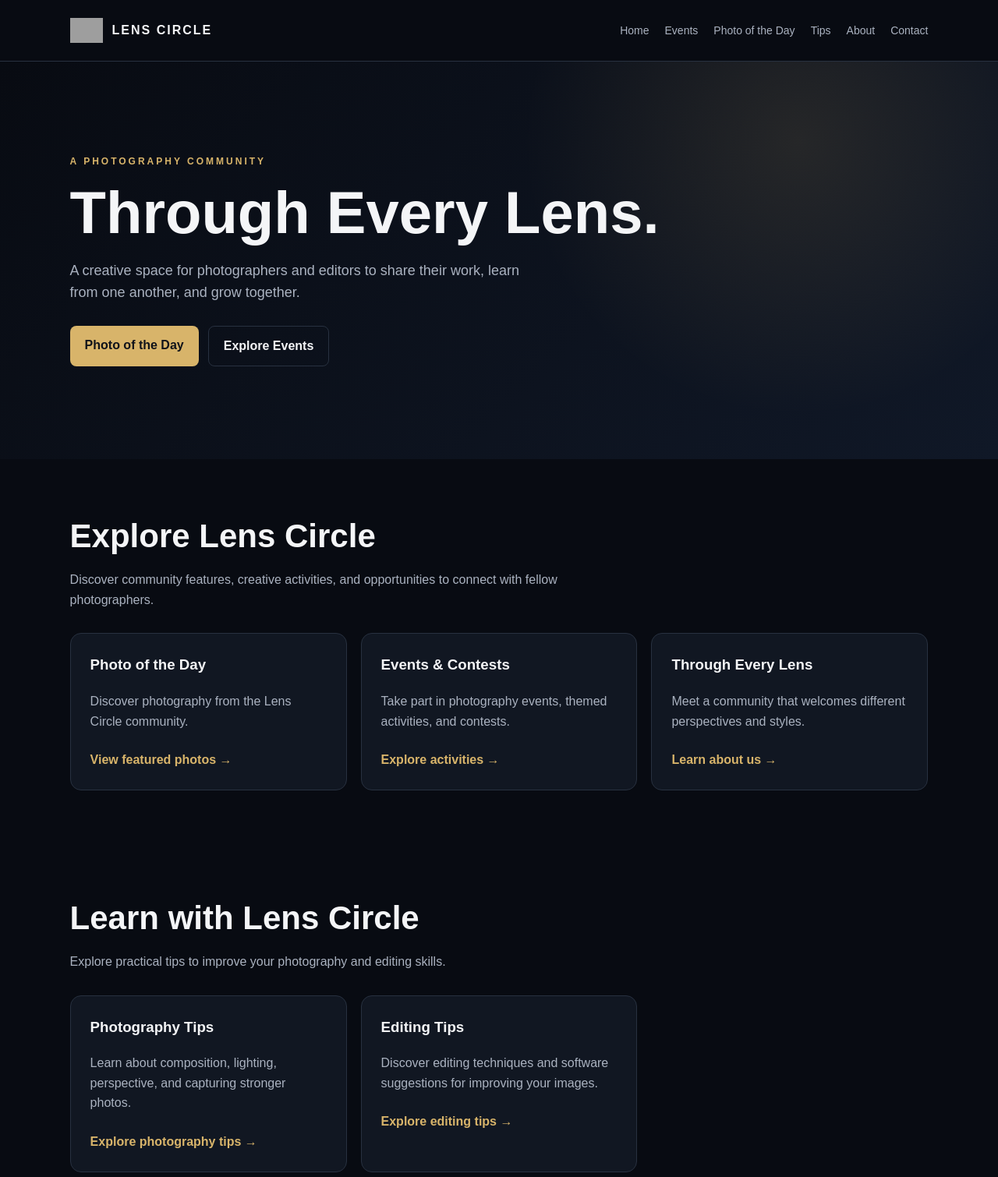
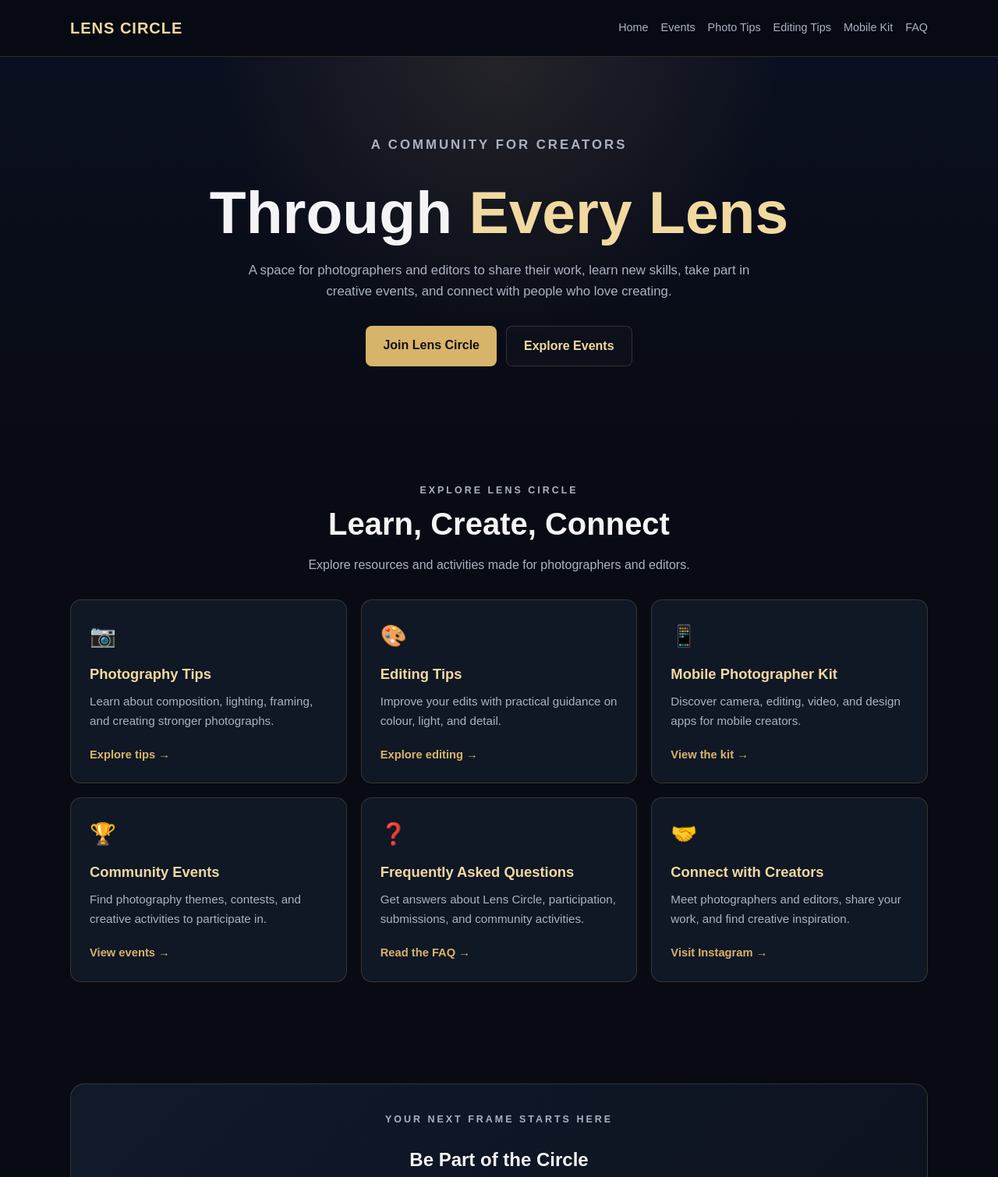
Before and after one commit to lenscircle/lenscirclecommunity, a plain HTML site: page home.html in a window 1280 px wide. Shown: the top 1510 px of the page at 78% size. Drawn offline with Linux system fonts and the light colour scheme; grey boxes are pictures that could not be loaded.

Commit message:
Update home.html

```diff
--- a/home.html
+++ b/home.html
@@ -9,323 +9,389 @@
 
   <style>
     :root {
-      --bg: #080b12;
-      --panel: #111722;
-      --text: #f4f5f7;
-      --muted: #aab2c0;
+      --background: #080b14;
+      --surface: #101725;
+      --surface-light: #151f30;
       --gold: #d8b46a;
-      --border: #283140;
+      --gold-light: #f1d99f;
+      --text: #f4f4f6;
+      --muted: #aab3c2;
+      --border: rgba(216, 180, 106, 0.2);
     }
 
-    * { box-sizing: border-box; }
+    * {
+      box-sizing: border-box;
+      margin: 0;
+      padding: 0;
+    }
 
-    html { scroll-behavior: smooth; }
+    html {
+      scroll-behavior: smooth;
+    }
 
     body {
-      margin: 0;
-      background: var(--bg);
+      font-family: Arial, Helvetica, sans-serif;
+      background: var(--background);
       color: var(--text);
-      font-family: Arial, sans-serif;
       line-height: 1.6;
     }
 
-    a { color: inherit; text-decoration: none; }
+    a {
+      color: inherit;
+      text-decoration: none;
+    }
+
+    .container {
+      width: min(1100px, 92%);
+      margin: 0 auto;
+    }
 
     header {
+      background: rgba(8, 11, 20, 0.96);
+      border-bottom: 1px solid var(--border);
+      position: sticky;
+      top: 0;
+      z-index: 10;
+      backdrop-filter: blur(12px);
+    }
+
+    .navbar {
+      min-height: 72px;
       display: flex;
       align-items: center;
       justify-content: space-between;
       gap: 20px;
-      padding: 18px 7%;
-      border-bottom: 1px solid var(--border);
     }
 
     .brand {
-      display: flex;
-      align-items: center;
-      gap: 12px;
-      font-weight: bold;
-      letter-spacing: 2px;
-    }
-
-    .brand img {
-      width: 42px;
-      height: 42px;
-      object-fit: contain;
+      color: var(--gold-light);
+      font-size: 1.25rem;
+      font-weight: 800;
+      letter-spacing: 1px;
+      white-space: nowrap;
     }
 
     nav {
       display: flex;
       flex-wrap: wrap;
-      gap: 20px;
-      color: var(--muted);
-      font-size: 14px;
+      justify-content: flex-end;
+      gap: 16px;
     }
 
-    nav a:hover, footer a:hover { color: var(--gold); }
+    nav a {
+      color: var(--muted);
+      font-size: 0.9rem;
+      transition: color 0.2s ease;
+    }
+
+    nav a:hover {
+      color: var(--gold-light);
+    }
 
     .hero {
-      min-height: 510px;
-      display: flex;
-      align-items: center;
-      padding: 80px 7%;
+      padding: 100px 0 85px;
+      text-align: center;
       background:
-        radial-gradient(circle at 80% 20%, rgba(216,180,106,.12), transparent 32%),
-        linear-gradient(135deg, #080b12, #101827);
+        radial-gradient(circle at top, rgba(216, 180, 106, 0.12), transparent 45%),
+        linear-gradient(180deg, #0b1020, var(--background));
     }
-
-    .hero-content { max-width: 760px; }
 
     .eyebrow {
       color: var(--gold);
+      text-transform: uppercase;
       letter-spacing: 3px;
-      text-transform: uppercase;
-      font-size: 12px;
-      font-weight: bold;
+      font-size: 0.78rem;
+      font-weight: 700;
+      margin-bottom: 16px;
     }
 
     h1 {
-      margin: 15px 0;
-      font-size: clamp(42px, 8vw, 76px);
-      line-height: 1.08;
+      font-size: clamp(2.4rem, 7vw, 4.8rem);
+      line-height: 1.1;
+      margin-bottom: 20px;
+    }
+
+    h1 span {
+      color: var(--gold-light);
     }
 
     .hero p {
-      max-width: 600px;
       color: var(--muted);
-      font-size: 18px;
+      max-width: 650px;
+      margin: 0 auto 30px;
+      font-size: 1.05rem;
     }
 
-    .buttons {
+    .button-row {
       display: flex;
+      justify-content: center;
       flex-wrap: wrap;
       gap: 12px;
-      margin-top: 28px;
     }
 
     .button {
       display: inline-block;
-      padding: 12px 19px;
+      padding: 12px 22px;
       border-radius: 8px;
-      background: var(--gold);
-      color: #10131a;
-      font-weight: bold;
+      font-weight: 700;
+      transition: transform 0.2s ease, background 0.2s ease;
     }
 
-    .button.secondary {
-      background: transparent;
-      color: var(--text);
-      border: 1px solid var(--border);
+    .button:hover {
+      transform: translateY(-2px);
     }
 
-    section { padding: 65px 7%; }
+    .button-primary {
+      background: var(--gold);
+      color: #111;
+    }
+
+    .button-secondary {
+      border: 1px solid var(--border);
+      color: var(--gold-light);
+      background: rgba(255, 255, 255, 0.02);
+    }
+
+    section {
+      padding: 65px 0;
+    }
 
     .section-heading {
-      margin: 0 0 10px;
-      font-size: clamp(28px, 5vw, 42px);
+      text-align: center;
+      margin-bottom: 32px;
     }
 
-    .section-intro {
-      max-width: 650px;
-      margin: 0 0 30px;
-      color: var(--muted);
+    .section-heading h2 {
+      font-size: clamp(1.7rem, 4vw, 2.5rem);
+      margin-bottom: 8px;
     }
 
-    .cards {
+    .section-heading p {
+      color: var(--muted);
+      max-width: 650px;
+      margin: 0 auto;
+    }
+
+    .grid {
       display: grid;
       grid-template-columns: repeat(3, minmax(0, 1fr));
       gap: 18px;
     }
 
     .card {
-      padding: 25px;
-      background: var(--panel);
+      background: var(--surface);
       border: 1px solid var(--border);
       border-radius: 14px;
+      padding: 24px;
+      transition: transform 0.2s ease, border-color 0.2s ease;
     }
 
-    .card h3 { margin-top: 0; }
-
-    .card p { color: var(--muted); }
-
-    .card-link {
-      display: inline-block;
-      margin-top: 8px;
-      color: var(--gold);
-      font-weight: bold;
+    .card:hover {
+      transform: translateY(-4px);
+      border-color: rgba(216, 180, 106, 0.55);
     }
 
-    .about-section {
-      background: #0d121b;
-      border-top: 1px solid var(--border);
-      border-bottom: 1px solid var(--border);
-    }
-
-    .about-content { max-width: 780px; }
-
-    .about-content p { color: var(--muted); }
-
-    .join-section { text-align: center; }
-
-    .join-section p {
-      max-width: 620px;
-      margin: 0 auto;
-      color: var(--muted);
-    }
-
-    .join-section .buttons { justify-content: center; }
-
-    footer {
-      padding: 25px 7%;
-      border-top: 1px solid var(--border);
-      color: var(--muted);
-      text-align: center;
-      font-size: 13px;
-    }
-
-    .footer-links {
-      display: flex;
-      flex-wrap: wrap;
-      justify-content: center;
-      gap: 18px;
+    .card-icon {
+      font-size: 1.7rem;
       margin-bottom: 12px;
     }
 
-    @media (max-width: 800px) {
-      .cards { grid-template-columns: 1fr; }
-      .hero { min-height: 430px; }
+    .card h3 {
+      color: var(--gold-light);
+      margin-bottom: 9px;
+      font-size: 1.15rem;
     }
 
-    @media (max-width: 600px) {
-      header { align-items: flex-start; flex-direction: column; }
-      nav { gap: 14px; }
-      section { padding: 48px 6%; }
-      .hero { padding: 65px 6%; }
+    .card p {
+      color: var(--muted);
+      font-size: 0.95rem;
+      margin-bottom: 18px;
+    }
+
+    .card-link {
+      color: var(--gold);
+      font-weight: 700;
+      font-size: 0.92rem;
+    }
+
+    .community-panel {
+      background: linear-gradient(135deg, #111a2b, #0c111d);
+      border: 1px solid var(--border);
+      border-radius: 18px;
+      padding: 36px;
+      text-align: center;
+    }
+
+    .community-panel h2 {
+      margin-bottom: 10px;
+    }
+
+    .community-panel p {
+      color: var(--muted);
+      max-width: 650px;
+      margin: 0 auto 22px;
+    }
+
+    footer {
+      border-top: 1px solid var(--border);
+      padding: 25px 0;
+      text-align: center;
+      color: var(--muted);
+      font-size: 0.88rem;
+    }
+
+    @media (max-width: 760px) {
+      .navbar {
+        padding: 14px 0;
+        align-items: flex-start;
+        flex-direction: column;
+      }
+
+      nav {
+        justify-content: flex-start;
+        gap: 12px;
+      }
+
+      .hero {
+        padding: 75px 0 65px;
+      }
+
+      .grid {
+        grid-template-columns: 1fr;
+      }
+
+      .community-panel {
+        padding: 28px 20px;
+      }
     }
   </style>
 </head>
 
 <body>
   <header>
-    <a class="brand" href="home.html">
-      <img src="logo.png" alt="Lens Circle logo">
-      <span>LENS CIRCLE</span>
-    </a>
+    <div class="container navbar">
+      <a class="brand" href="home.html">LENS CIRCLE</a>
 
       <nav aria-label="Main navigation">
         <a href="home.html">Home</a>
         <a href="events.html">Events</a>
-      <a href="photo-of-the-day.html">Photo of the Day</a>
-      <a href="#tips">Tips</a>
-      <a href="about.html">About</a>
-      <a href="contact.html">Contact</a>
+        <a href="photography-tips.html">Photo Tips</a>
+        <a href="editing-tips.html">Editing Tips</a>
+        <a href="mobile-photographer-kit.html">Mobile Kit</a>
+        <a href="faq.html">FAQ</a>
       </nav>
+    </div>
   </header>
 
   <main>
     <section class="hero">
-      <div class="hero-content">
-        <div class="eyebrow">A photography community</div>
-        <h1>Through Every Lens.</h1>
+      <div class="container">
+        <p class="eyebrow">A Community for Creators</p>
+        <h1>Through <span>Every Lens</span></h1>
         <p>
-          A creative space for photographers and editors to share their work,
-          learn from one another, and grow together.
+          A space for photographers and editors to share their work,
+          learn new skills, take part in creative events, and connect
+          with people who love creating.
         </p>
-        <div class="buttons">
-          <a class="button" href="photo-of-the-day.html">Photo of the Day</a>
-          <a class="button secondary" href="events.html">Explore Events</a>
+
+        <div class="button-row">
+          <a class="button button-primary"
+             href="https://www.instagram.com/lenscirclecommunity/"
+             target="_blank" rel="noopener">
+            Join Lens Circle
+          </a>
+          <a class="button button-secondary" href="events.html">
+            Explore Events
+          </a>
         </div>
       </div>
     </section>
 
-    <section id="community">
-      <h2 class="section-heading">Explore Lens Circle</h2>
-      <p class="section-intro">
-        Discover community features, creative activities, and opportunities
-        to connect with fellow photographers.
-      </p>
+    <section>
+      <div class="container">
+        <div class="section-heading">
+          <p class="eyebrow">Explore Lens Circle</p>
+          <h2>Learn, Create, Connect</h2>
+          <p>Explore resources and activities made for photographers and editors.</p>
+        </div>
 
-      <div class="cards">
+        <div class="grid">
           <article class="card">
-          <h3>Photo of the Day</h3>
-          <p>Discover photography from the Lens Circle community.</p>
-          <a class="card-link" href="photo-of-the-day.html">View featured photos →</a>
+            <div class="card-icon">📷</div>
+            <h3>Photography Tips</h3>
+            <p>Learn about composition, lighting, framing, and creating stronger photographs.</p>
+            <a class="card-link" href="photography-tips.html">Explore tips →</a>
           </article>
 
           <article class="card">
-          <h3>Events &amp; Contests</h3>
-          <p>Take part in photography events, themed activities, and contests.</p>
-          <a class="card-link" href="events.html">Explore activities →</a>
+            <div class="card-icon">🎨</div>
+            <h3>Editing Tips</h3>
+            <p>Improve your edits with practical guidance on colour, light, and detail.</p>
+            <a class="card-link" href="editing-tips.html">Explore editing →</a>
           </article>
 
           <article class="card">
-          <h3>Through Every Lens</h3>
-          <p>Meet a community that welcomes different perspectives and styles.</p>
-          <a class="card-link" href="about.html">Learn about us →</a>
+            <div class="card-icon">📱</div>
+            <h3>Mobile Photographer Kit</h3>
+            <p>Discover camera, editing, video, and design apps for mobile creators.</p>
+            <a class="card-link" href="mobile-photographer-kit.html">View the kit →</a>
           </article>
+
+          <article class="card">
+            <div class="card-icon">🏆</div>
+            <h3>Community Events</h3>
+            <p>Find photography themes, contests, and creative activities to participate in.</p>
+            <a class="card-link" href="events.html">View events →</a>
+          </article>
+
+          <article class="card">
+            <div class="card-icon">❓</div>
+            <h3>Frequently Asked Questions</h3>
+            <p>Get answers about Lens Circle, participation, submissions, and community activities.</p>
+            <a class="card-link" href="faq.html">Read the FAQ →</a>
+          </article>
+
+          <article class="card">
+            <div class="card-icon">🤝</div>
+            <h3>Connect with Creators</h3>
+            <p>Meet photographers and editors, share your work, and find creative inspiration.</p>
+            <a class="card-link"
+               href="https://www.instagram.com/lenscirclecommunity/"
+               target="_blank" rel="noopener">
+              Visit Instagram →
+            </a>
+          </article>
+        </div>
       </div>
     </section>
 
-    <section id="tips">
-      <h2 class="section-heading">Learn with Lens Circle</h2>
-      <p class="section-intro">
-        Explore practical tips to improve your photography and editing skills.
+    <section>
+      <div class="container">
+        <div class="community-panel">
+          <p class="eyebrow">Your Next Frame Starts Here</p>
+          <h2>Be Part of the Circle</h2>
+          <p>
+            Whether you use a phone or a camera, Lens Circle is a place
+            to share your perspective, learn from others, and keep creating.
           </p>
-
-      <div class="cards">
-        <article class="card">
-          <h3>Photography Tips</h3>
-          <p>Learn about composition, lighting, perspective, and capturing stronger photos.</p>
-          <a class="card-link" href="photography-tips.html">Explore photography tips →</a>
-        </article>
-
-        <article class="card">
-          <h3>Editing Tips</h3>
-          <p>Discover editing techniques and software suggestions for improving your images.</p>
-          <a class="card-link" href="editing-tips.html">Explore editing tips →</a>
-        </article>
+          <a class="button button-primary"
+             href="https://www.instagram.com/lenscirclecommunity/"
+             target="_blank" rel="noopener">
+            Connect with Lens Circle
+          </a>
         </div>
-    </section>
-
-    <section class="about-section">
-      <div class="about-content">
-        <div class="eyebrow">About Lens Circle</div>
-        <h2 class="section-heading">More than a photograph.</h2>
-        <p>
-          Lens Circle brings photographers and editors together to share ideas,
-          exchange constructive feedback, and celebrate creativity. Whether you
-          use a phone or a camera, your perspective belongs here.
-        </p>
-        <a class="button secondary" href="about.html">Read our story</a>
-      </div>
-    </section>
-
-    <section class="join-section">
-      <div class="eyebrow">Be part of the community</div>
-      <h2 class="section-heading">Your perspective matters.</h2>
-      <p>
-        Follow Lens Circle for community features, events, and photography
-        inspiration.
-      </p>
-      <div class="buttons">
-        <a class="button" href="https://www.instagram.com/channel/zbGoZYyW2_Ycrb4H/" target="_blank" rel="noopener noreferrer">Join Instagram Channel</a>
-        <a class="button secondary" href="https://www.youtube.com/channel/UCwRrWfspq0107y_5phGSxDw?app=desktop" target="_blank" rel="noopener noreferrer">Visit YouTube</a>
       </div>
     </section>
   </main>
 
   <footer>
-    <div class="footer-links">
-      <a href="home.html">Home</a>
-      <a href="events.html">Events</a>
-      <a href="photo-of-the-day.html">Photo of the Day</a>
-      <a href="photography-tips.html">Photography Tips</a>
-      <a href="editing-tips.html">Editing Tips</a>
-      <a href="about.html">About</a>
-      <a href="contact.html">Contact</a>
-      <a href="community-guidelines.html">Community Guidelines</a>
+    <div class="container">
+      © <span id="year"></span> Lens Circle · Through Every Lens
     </div>
-    <div>© Lens Circle — Through Every Lens.</div>
   </footer>
+
+  <script>
+    document.getElementById("year").textContent = new Date().getFullYear();
+  </script>
 </body>
 </html>
```
Lines whose indentation alone changed are shown as unchanged.
